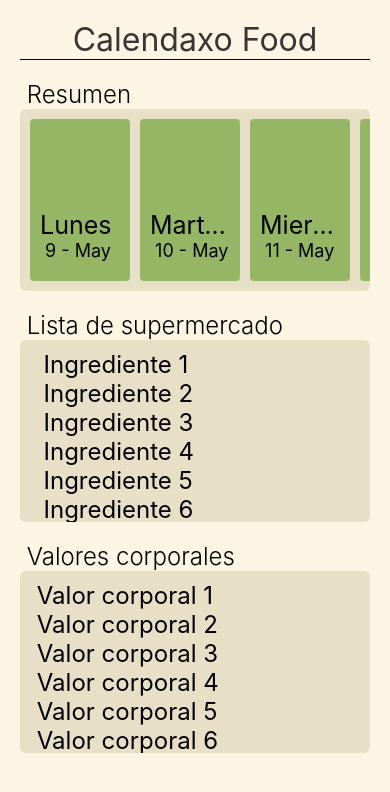
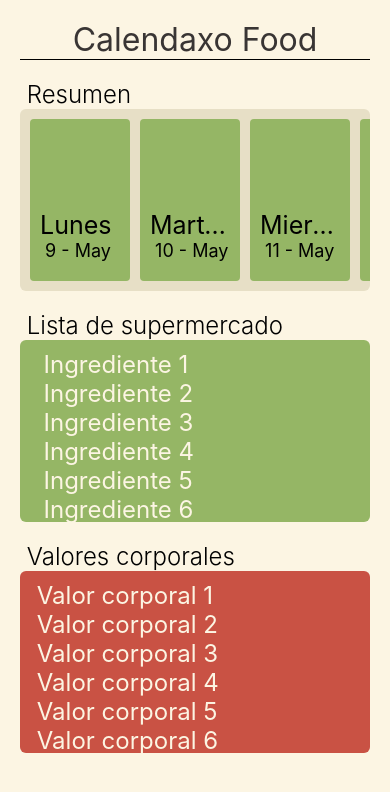
Before and after one commit to SamuelNarciso/CalendaxoFood, a React Native app: screen / in a window 390 px wide. Shown: the top 792 px of the page. Built offline with nearby package versions, Linux system fonts and the light colour scheme.

Commit message:
Cambio de colores en pagina principal

```diff
--- a/src/screens/PrincipalScreen.tsx
+++ b/src/screens/PrincipalScreen.tsx
@@ -91,36 +91,36 @@ const PrincipalScreen = () => {
 
             <View style={{ ...styles.contenedorItems }} >
                 <Text style={{ color: '#000', fontSize: 24, fontWeight: '300' }} > Lista de supermercado</Text>
-                <ScrollView style={styles.scrollView} >
+                <ScrollView style={{...styles.scrollView, backgroundColor:'#95B665'}} >
                     {/* <TextInput multiline={true} numberOfLines={100} style={{ color: '#000',fontSize: 24}} > */}
-                    <Text style={{ color: '#000', fontSize: 24 }} >  Ingrediente 1</Text>
-                    <Text style={{ color: '#000', fontSize: 24 }} >  Ingrediente 2</Text>
-                    <Text style={{ color: '#000', fontSize: 24 }} >  Ingrediente 3</Text>
-                    <Text style={{ color: '#000', fontSize: 24 }} >  Ingrediente 4</Text>
-                    <Text style={{ color: '#000', fontSize: 24 }} >  Ingrediente 5</Text>
-                    <Text style={{ color: '#000', fontSize: 24 }} >  Ingrediente 6</Text>
-                    <Text style={{ color: '#000', fontSize: 24 }} >  Ingrediente 7</Text>
-                    <Text style={{ color: '#000', fontSize: 24 }} >  Ingrediente 8</Text>
-                    <Text style={{ color: '#000', fontSize: 24 }} >  Ingrediente 9</Text>
-                    <Text style={{ color: '#000', fontSize: 24 }} >  Ingrediente 10</Text>
+                    <Text style={{ color: '#FCF5E3', fontSize: 24 }} >  Ingrediente 1</Text>
+                    <Text style={{ color: '#FCF5E3', fontSize: 24 }} >  Ingrediente 2</Text>
+                    <Text style={{ color: '#FCF5E3', fontSize: 24 }} >  Ingrediente 3</Text>
+                    <Text style={{ color: '#FCF5E3', fontSize: 24 }} >  Ingrediente 4</Text>
+                    <Text style={{ color: '#FCF5E3', fontSize: 24 }} >  Ingrediente 5</Text>
+                    <Text style={{ color: '#FCF5E3', fontSize: 24 }} >  Ingrediente 6</Text>
+                    <Text style={{ color: '#FCF5E3', fontSize: 24 }} >  Ingrediente 7</Text>
+                    <Text style={{ color: '#FCF5E3', fontSize: 24 }} >  Ingrediente 8</Text>
+                    <Text style={{ color: '#FCF5E3', fontSize: 24 }} >  Ingrediente 9</Text>
+                    <Text style={{ color: '#FCF5E3', fontSize: 24 }} >  Ingrediente 10</Text>
                     {/* </TextInput> */}
                 </ScrollView>
             </View>
 
             <View style={{ ...styles.contenedorItems }} >
                 <Text style={{ color: '#000', fontSize: 24, fontWeight: '300' }} > Valores corporales</Text>
-                <ScrollView style={styles.scrollView} >
+                <ScrollView style={{...styles.scrollView, backgroundColor:'#C95244'}} >
                     {/* <TextInput multiline={true} numberOfLines={100} style={{ color: '#000',fontSize: 24}} > */}
-                    <Text style={{ color: '#000', fontSize: 24 }} > Valor corporal 1</Text>
-                    <Text style={{ color: '#000', fontSize: 24 }} > Valor corporal 2</Text>
-                    <Text style={{ color: '#000', fontSize: 24 }} > Valor corporal 3</Text>
-                    <Text style={{ color: '#000', fontSize: 24 }} > Valor corporal 4</Text>
-                    <Text style={{ color: '#000', fontSize: 24 }} > Valor corporal 5</Text>
-                    <Text style={{ color: '#000', fontSize: 24 }} > Valor corporal 6</Text>
-                    <Text style={{ color: '#000', fontSize: 24 }} > Valor corporal 7</Text>
-                    <Text style={{ color: '#000', fontSize: 24 }} > Valor corporal 8</Text>
-                    <Text style={{ color: '#000', fontSize: 24 }} > Valor corporal 9</Text>
-                    <Text style={{ color: '#000', fontSize: 24 }} > Valor corporal 10</Text>
+                    <Text style={{ color: '#FCF5E3', fontSize: 24 }} > Valor corporal 1</Text>
+                    <Text style={{ color: '#FCF5E3', fontSize: 24 }} > Valor corporal 2</Text>
+                    <Text style={{ color: '#FCF5E3', fontSize: 24 }} > Valor corporal 3</Text>
+                    <Text style={{ color: '#FCF5E3', fontSize: 24 }} > Valor corporal 4</Text>
+                    <Text style={{ color: '#FCF5E3', fontSize: 24 }} > Valor corporal 5</Text>
+                    <Text style={{ color: '#FCF5E3', fontSize: 24 }} > Valor corporal 6</Text>
+                    <Text style={{ color: '#FCF5E3', fontSize: 24 }} > Valor corporal 7</Text>
+                    <Text style={{ color: '#FCF5E3', fontSize: 24 }} > Valor corporal 8</Text>
+                    <Text style={{ color: '#FCF5E3', fontSize: 24 }} > Valor corporal 9</Text>
+                    <Text style={{ color: '#FCF5E3', fontSize: 24 }} > Valor corporal 10</Text>
                     {/* </TextInput> */}
                 </ScrollView>
             </View>
```
